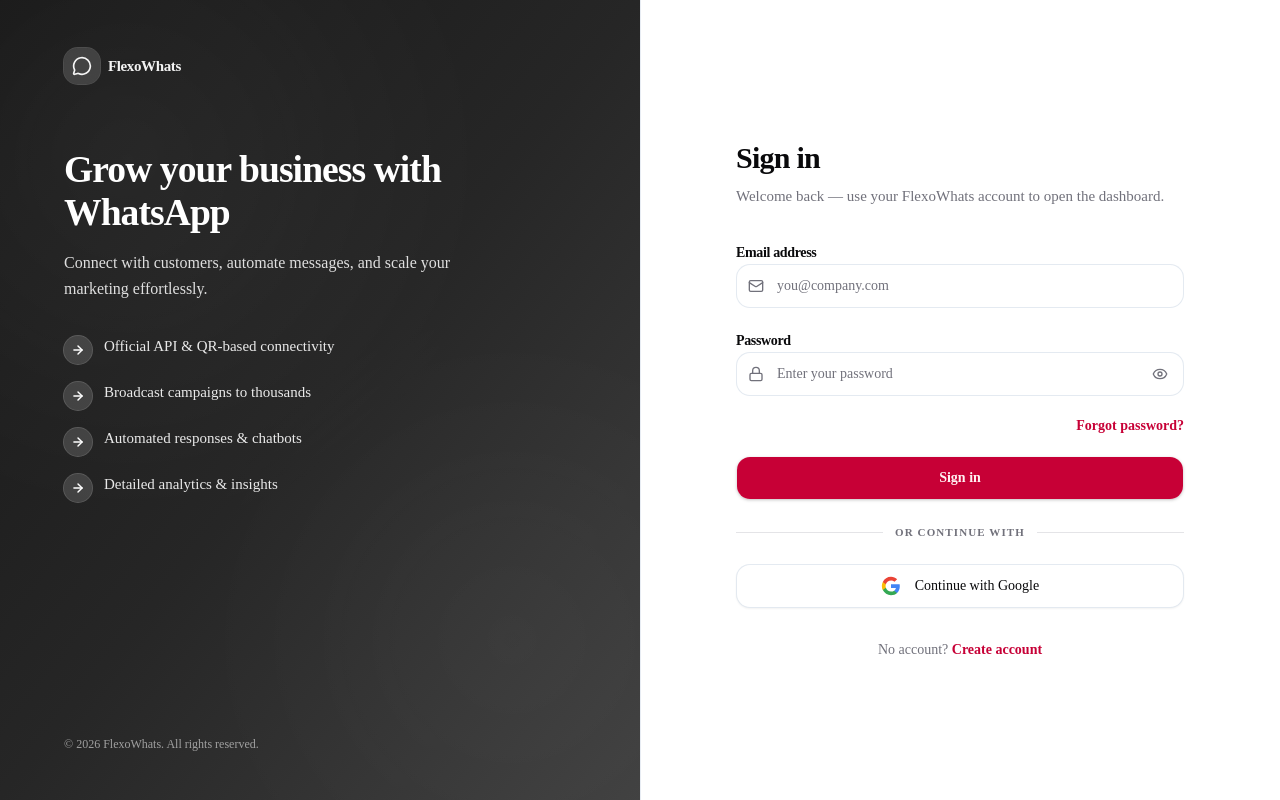
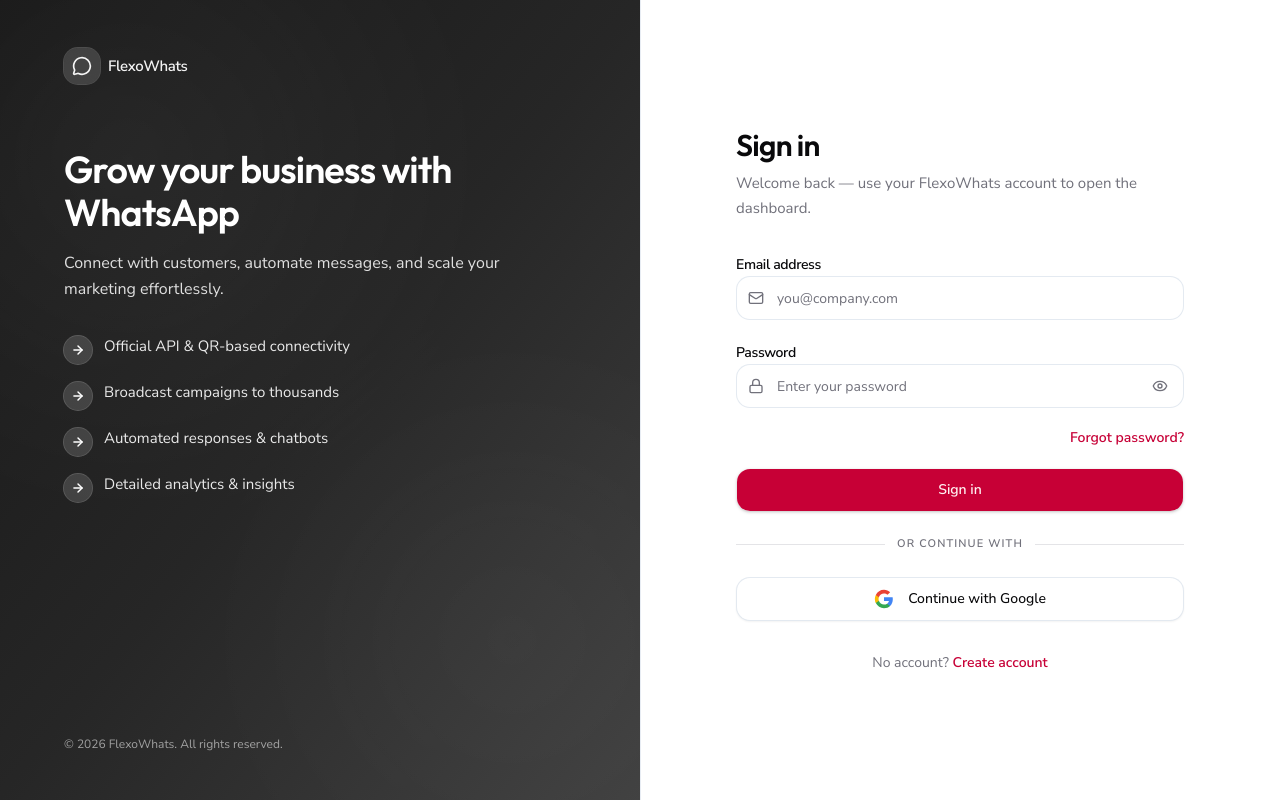
Before and after one commit to Flex-Softr/LeadWhats.app-Frontend, a Next.js app: page /login in a window 1280 px wide. Built offline with nearby package versions, Linux system fonts and the light colour scheme.

Commit message:
chore(deps): update UI dependencies, shadcn configuration, and typography layout
- Add @remixicon/react and bump shadcn
- Configure base-vega style in components.json
- Initialize Outfit heading and Nunito Sans typography variables in root layout

```diff
--- a/src/app/layout.tsx
+++ b/src/app/layout.tsx
@@ -1,5 +1,5 @@
 import type { Metadata } from "next";
-import { Geist_Mono, Inter } from "next/font/google";
+import { Geist_Mono, Inter, Nunito_Sans, Outfit } from "next/font/google";
 
 import { AuthProvider } from "@/components/providers/auth-provider";
 import { CanonicalRouteProvider } from "@/components/providers/canonical-route-provider";
@@ -8,6 +8,11 @@
 import { Toaster } from "@/components/ui/sonner";
 
 import "./globals.css";
+import { cn } from "@/lib/utils";
+
+const outfitHeading = Outfit({subsets:['latin'],variable:'--font-heading'});
+
+const nunitoSans = Nunito_Sans({subsets:['latin'],variable:'--font-sans'});
 
 const inter = Inter({
   variable: "--font-inter",
@@ -33,7 +38,7 @@
   return (
     <html
       lang="en"
-      className={`${inter.variable} ${geistMono.variable} h-full antialiased`}
+      className={cn("h-full", "antialiased", inter.variable, geistMono.variable, "font-sans", nunitoSans.variable, outfitHeading.variable)}
       suppressHydrationWarning
     >
       <body className="min-h-full flex flex-col">
```
Also changed, not shown: package.json (+4 -3 lines), components.json, 1 other file (tests, documents, lock files or other folders).
